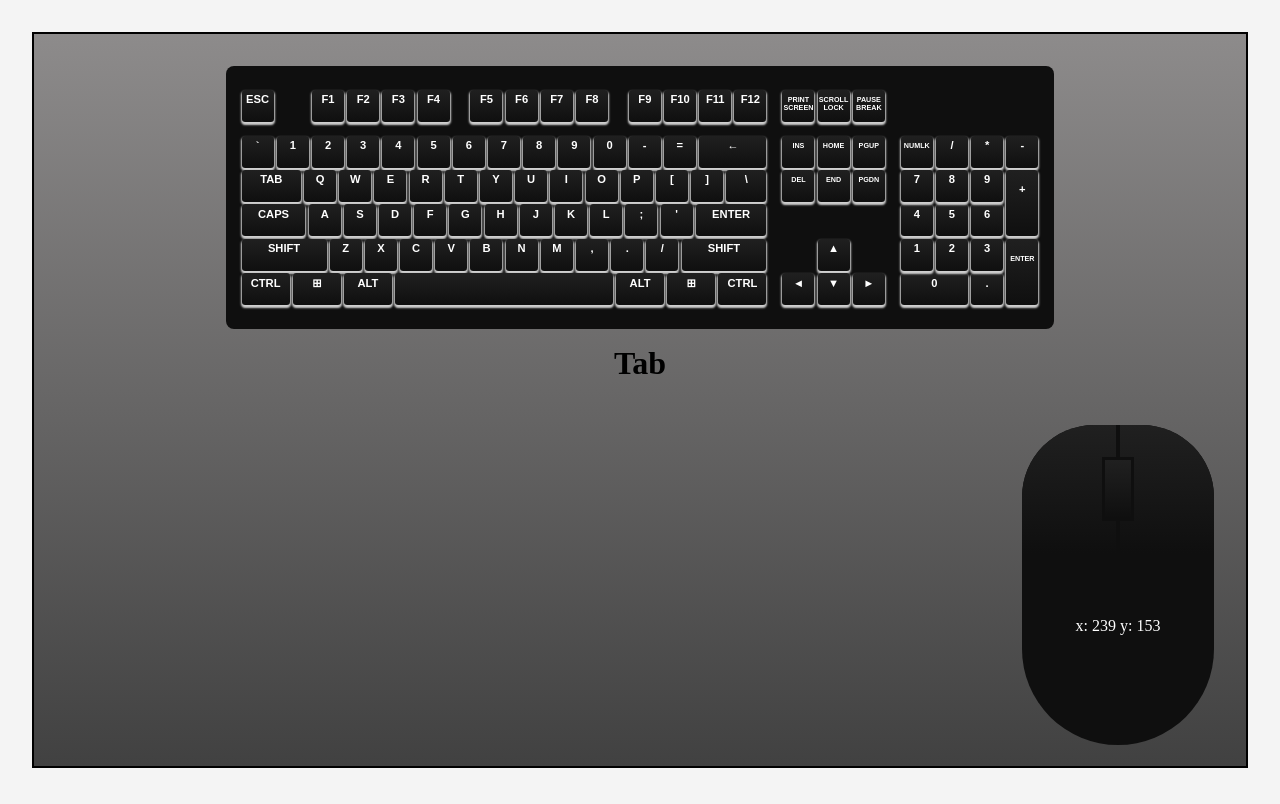
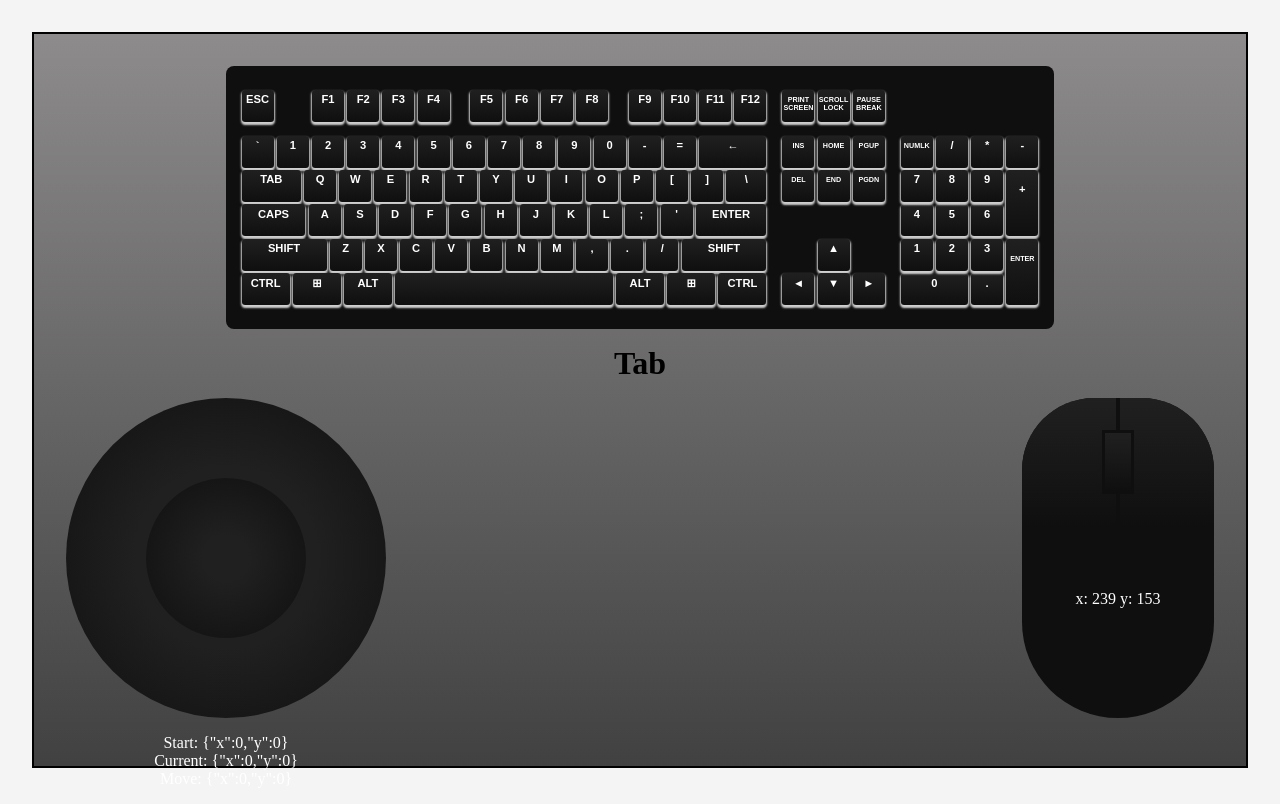
Before and after one commit to FranciscoGaBe/InputJS, a website: page demo/index.html in a window 1280 px wide. Both pictures are taken after a click on the button "TAB". Drawn offline with Linux system fonts and the light colour scheme.

Commit message:
Feat: added joystick

```diff
--- a/demo/index.html
+++ b/demo/index.html
@@ -18,11 +18,14 @@
     body {
       background-color: #f4f4f4;
       padding: 2rem;
+      overflow: hidden;
     }
     #app {
       background-image: linear-gradient(#8d8b8b, #414141);
       padding: 1rem;
       border: 2px solid black;
+      display: flex;
+      flex-direction: column;
     }
     #keyboard {
       display: flex;
@@ -119,6 +122,7 @@
     #pointers {
       display: flex;
       padding: 1rem;
+      margin-top: auto;
     }
     #mouse {
       margin-left: auto;
@@ -156,6 +160,25 @@
       text-align: center;
       margin-top: 4rem;
     }
+    #joystick {
+      width: 20rem;
+      height: 20rem;
+      border-radius: 100%;
+      position: relative;
+    }
+    #joystick #thumb {
+      width: 10rem;
+      height: 10rem;
+      background-image: radial-gradient(#202020 20%, #0F0F0F);
+      border-radius: 100%;
+      position: absolute;
+      transform: translate(-50%, -50%);
+    }
+    #joystick-data {
+      color: white;
+      text-align: center;
+      margin-top: 1rem;
+    }
   </style>
 </head>
 <body>
@@ -163,6 +186,12 @@
     <div id="keyboard"></div>
     <div id="last-key"></div>
     <div id="pointers">
+      <div>
+        <div id="joystick">
+          <div id="thumb"></div>
+        </div>
+        <div id="joystick-data"></div>
+      </div>
       <div id="mouse">
         <div>
           <div id="left-click"></div>
@@ -176,7 +205,7 @@
   <script defer type="module">
     import InputJS from '../src/Input-js.js'
 
-    const inputjs = InputJS(document.querySelector('#app'))
+    const inputjs = InputJS(document.querySelector('#app'), { threshold: 160 })
     document.addEventListener('keydown', e => e.preventDefault())
     const lastKeyElement = document.querySelector('#last-key')
     const keyElements = {}
@@ -186,6 +215,9 @@
       document.querySelector('#right-click')
     ]
     const mousePositionElement = document.querySelector('#mouse>#position')
+    const joystickElement = document.querySelector('#joystick')
+    const thumbElement = document.querySelector('#joystick>#thumb')
+    const joystickDataElement = document.querySelector('#joystick-data')
 
     const setupKeyboard = () => {
       const toKeys = (charString) => charString.toUpperCase().split('').map(char => [`Key${char}`, char])
@@ -321,7 +353,9 @@
         { data: inputjs.keys, elements: keyElements },
         { data: inputjs.mouse, elements: mouseElements },
       ]
+      const { joystick } = inputjs
       const { x: mouseX, y: mouseY } = inputjs.mouse.position
+      const { x: horizontal, y: vertical } = joystick.normalized
 
       devices.forEach(({ data, elements }) => {
         Object.entries(data).forEach(([key, pressed]) => {
@@ -334,6 +368,20 @@
       lastKeyElement.innerHTML = inputjs.keys.lastKeyPressed
       mousePositionElement.innerHTML = `x: ${ mouseX } y: ${ mouseY }`
 
+      const verticalPos = 50 + (vertical * 40) + '%'
+      const horizontalPos = 50 + (horizontal * 40) + '%'
+      joystickElement.style.backgroundImage = `
+        radial-gradient(circle at ${horizontalPos} ${verticalPos}, #202020 40%, #0F0F0F)
+      `
+      thumbElement.style.top = verticalPos
+      thumbElement.style.left = horizontalPos
+
+      joystickDataElement.innerHTML = `
+        <p>Start: ${JSON.stringify(joystick.start)}</p>
+        <p>Current: ${JSON.stringify(joystick.current)}</p>
+        <p>Move: ${JSON.stringify(joystick.move)}</p>
+      `
+
       requestAnimationFrame(checkKeys)
     }
 
--- a/src/Input-js.js
+++ b/src/Input-js.js
@@ -1,4 +1,9 @@
 /**
+ *
+ * @typedef {{
+ *  x: number,
+ *  y: number
+ * }} Vector2
  *
  * @typedef {{
  *  lastKeyPressed: string,
@@ -6,16 +11,28 @@
  * }} Keys
  *
  * @typedef {{
- *  position: {
- *    x: number,
- *    y: number
- *  },
+ *  position: Vector2,
  *  [key: string]: boolean
  * }} Mouse
  *
  * @typedef {{
+ *  active: boolean,
+ *  start: Vector2,
+ *  current: Vector2,
+ *  move: Vector2
+ *  vertical: number,
+ *  horizontal: number,
+ *  normalized: Vector2,
+ * }} Joystick
+ *
+ * @typedef {{
+ *  threshold: number
+ * }} Options
+ *
+ * @typedef {{
  *  readonly keys: Keys,
  *  readonly mouse: Mouse,
+ *  readonly joystick: Joystick,
  *  destroy: () => void
  * }} InputJSInstance
  */
@@ -28,30 +45,120 @@ const generateProxy = (obj) => new Proxy(obj, {
   },
 });
 
-/*
+const clamp = (value, min, max) => Math.max(Math.min(value, max), min);
+const getMagnitude = (x, y) => Math.sqrt(x ** 2 + y ** 2);
+const getZeroPosition = () => ({ x: 0, y: 0 });
+
+/**
  * @param {HTMLElement} element
+ * @param {Options} options
  * @returns {InputJSInstance}
  */
-const InputJS = (element) => {
+const InputJS = (element, options = {}) => {
   /** @type {Keys} */
   const keys = generateProxy({ lastKeyPressed: '' });
   /** @type {Mouse} */
-  const mouse = generateProxy({ position: { x: 0, y: 0 } });
+  const mouse = generateProxy({ position: getZeroPosition() });
+  /** @type {Joystick} */
+  const joystick = {
+    active: false,
+    start: getZeroPosition(),
+    current: getZeroPosition(),
+    move: getZeroPosition(),
+    vertical: 0,
+    horizontal: 0,
+    normalized: getZeroPosition(),
+  };
+
+  const verticalKeys = [
+    { code: 'KeyW', value: -1 },
+    { code: 'KeyS', value: 1 },
+    { code: 'ArrowUp', value: -1 },
+    { code: 'ArrowDown', value: 1 },
+  ];
+  const horizontalKeys = [
+    { code: 'KeyA', value: -1 },
+    { code: 'KeyD', value: 1 },
+    { code: 'ArrowLeft', value: -1 },
+    { code: 'ArrowRight', value: 1 },
+  ];
+  const setAxis = () => {
+    const getMouseJoystick = (axis) => {
+      if (!options.threshold) return 0;
+      const move = joystick.move[axis === 'vertical' ? 'y' : 'x'];
+      const direction = Math.sign(move);
+      return Math.min(Math.abs(move) / options.threshold, 1) * direction;
+    };
+    const vertical = clamp(
+      verticalKeys.reduce(
+        (a, b) => a + (keys[b.code] ? b.value : 0),
+        getMouseJoystick('vertical'),
+      ),
+      -1,
+      1,
+    );
+    const horizontal = clamp(
+      horizontalKeys.reduce(
+        (a, b) => a + (keys[b.code] ? b.value : 0),
+        getMouseJoystick('horizontal'),
+      ),
+      -1,
+      1,
+    );
+    const magnitude = getMagnitude(horizontal, vertical) || 1;
+    const getNormalized = (value) => {
+      const abs = Math.abs(value);
+      const normalized = Math.floor((abs * 100) / magnitude) / 100;
+      return clamp(abs, 0, normalized) * Math.sign(value);
+    };
+    joystick.vertical = vertical;
+    joystick.horizontal = horizontal;
+    joystick.normalized = {
+      x: getNormalized(horizontal),
+      y: getNormalized(vertical),
+    };
+  };
+
+  const getMousePosition = ({ clientX, clientY }) => ({
+    x: clientX - (element.offsetLeft || 0),
+    y: clientY - (element.offsetTop || 0),
+  });
 
   /** @type {Record<string, (event: Event) => void>} */
   const events = {
     keydown: ({ code }) => {
       keys[code] = true;
       keys.lastKeyPressed = code;
+      setAxis();
     },
-    keyup: ({ code }) => { keys[code] = false; },
-    mousedown: ({ button }) => { mouse[button] = true; },
-    mouseup: ({ button }) => { mouse[button] = false; },
-    mousemove: ({ clientX, clientY, currentTarget }) => {
-      mouse.position = {
-        x: clientX - (currentTarget.offsetLeft || 0),
-        y: clientY - (currentTarget.offsetTop || 0),
-      };
+    keyup: ({ code }) => {
+      keys[code] = false;
+      setAxis();
+    },
+    mousedown: (event) => {
+      mouse[event.button] = true;
+      joystick.active = true;
+      joystick.start = getMousePosition(event);
+      setAxis();
+    },
+    mouseup: ({ button }) => {
+      mouse[button] = false;
+      joystick.active = false;
+      joystick.move = getZeroPosition();
+      joystick.start = getZeroPosition();
+      joystick.current = getZeroPosition();
+      setAxis();
+    },
+    mousemove: (event) => {
+      mouse.position = getMousePosition(event);
+      if (joystick.active) {
+        joystick.current = getMousePosition(event);
+        joystick.move = {
+          x: joystick.current.x - joystick.start.x,
+          y: joystick.current.y - joystick.start.y,
+        };
+        setAxis();
+      }
     },
     blur: () => {
       const toReset = [keys, mouse];
@@ -71,6 +178,7 @@ const InputJS = (element) => {
   return {
     get keys() { return keys; },
     get mouse() { return mouse; },
+    get joystick() { return joystick; },
     destroy: () => {
       Object.entries(events).forEach(([type, cb]) => {
         const target = type.slice(0, 3) === 'key' ? document : element;
```
Also changed, not shown: src/Input-js.test.js (+87 -1 lines).
